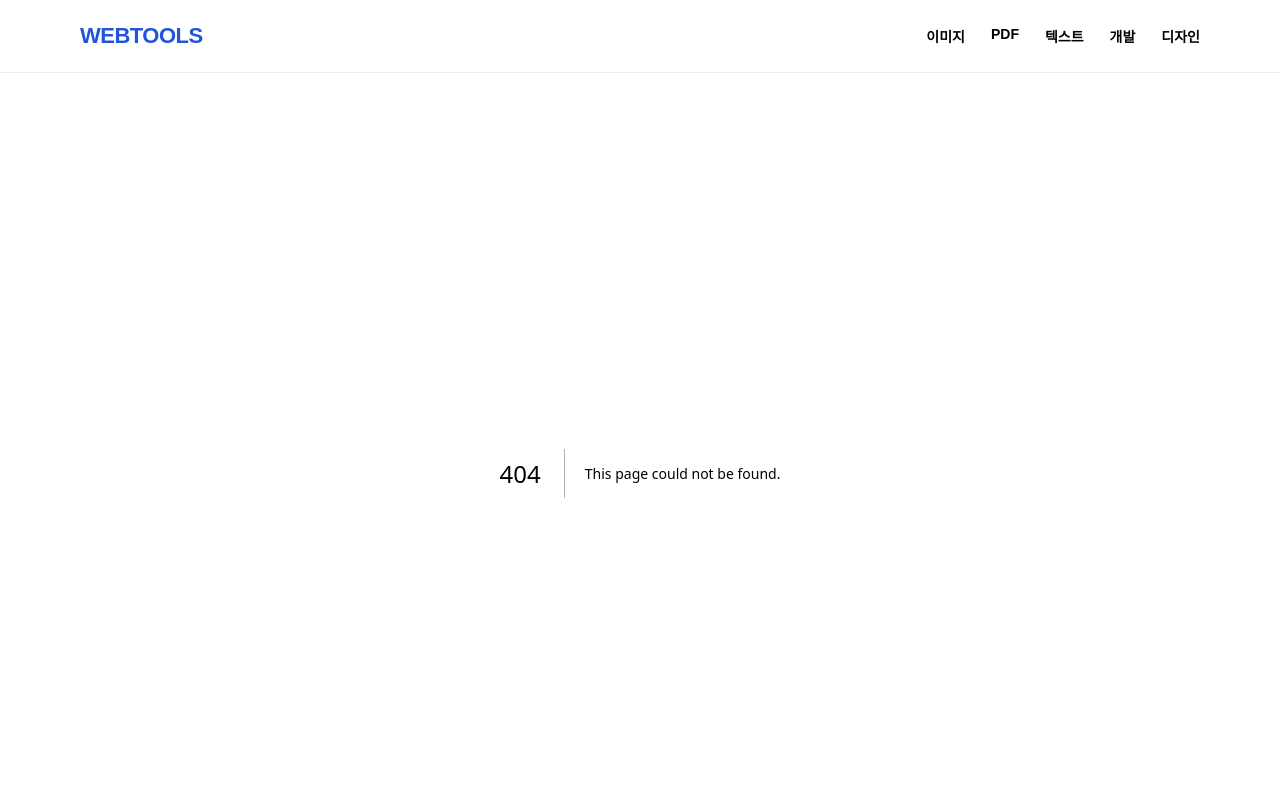
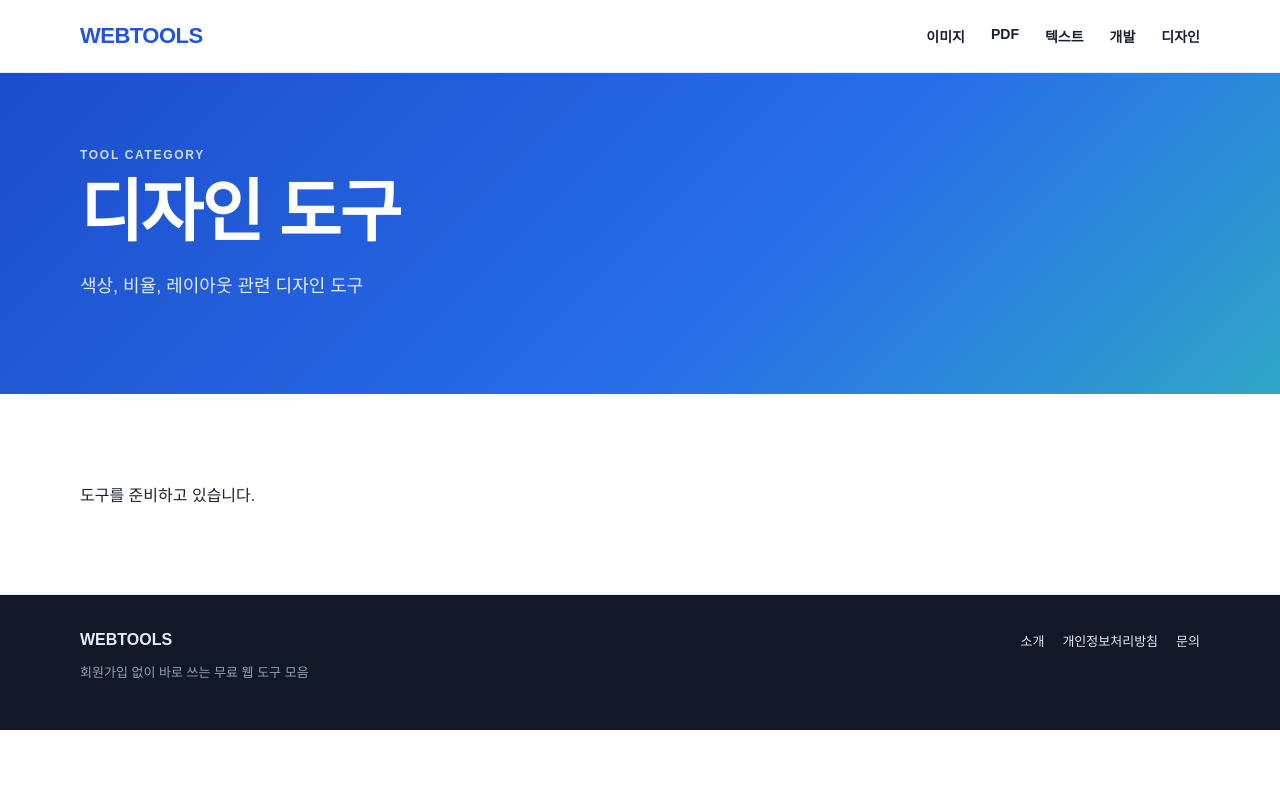
Before and after one commit to license-book/web-tools, a Next.js app: page /category/design in a window 1280 px wide. Before the commit this address had no page. Shown: the top 800 px of the page. Built offline with nearby package versions, Linux system fonts and the light colour scheme.

Commit message:
Add dynamic category route

```diff
--- /dev/null
+++ b/app/category/[slug]/page.tsx
@@ -0,0 +1,41 @@
+import { notFound } from 'next/navigation';
+import type { Metadata } from 'next';
+import { categories, getCategoryTools } from '@/data/tools';
+import ToolCard from '@/components/tools/ToolCard';
+
+export function generateStaticParams() {
+  return categories.map((category) => ({ slug: category.slug }));
+}
+
+export async function generateMetadata({ params }: { params: Promise<{ slug: string }> }): Promise<Metadata> {
+  const { slug } = await params;
+  const category = categories.find((item) => item.slug === slug);
+  if (!category) return {};
+  return { title: `${category.name} 도구`, description: category.description };
+}
+
+export default async function CategoryPage({ params }: { params: Promise<{ slug: string }> }) {
+  const { slug } = await params;
+  const category = categories.find((item) => item.slug === slug);
+  if (!category) notFound();
+  const categoryTools = getCategoryTools(slug);
+
+  return (
+    <main>
+      <section className="toolHero">
+        <div className="container">
+          <span className="eyebrow">TOOL CATEGORY</span>
+          <h1>{category.name} 도구</h1>
+          <p>{category.description}</p>
+        </div>
+      </section>
+      <section className="section">
+        <div className="container">
+          <div className="toolGrid">
+            {categoryTools.length > 0 ? categoryTools.map((tool) => <ToolCard key={tool.slug} tool={tool} />) : <p>도구를 준비하고 있습니다.</p>}
+          </div>
+        </div>
+      </section>
+    </main>
+  );
+}
```
